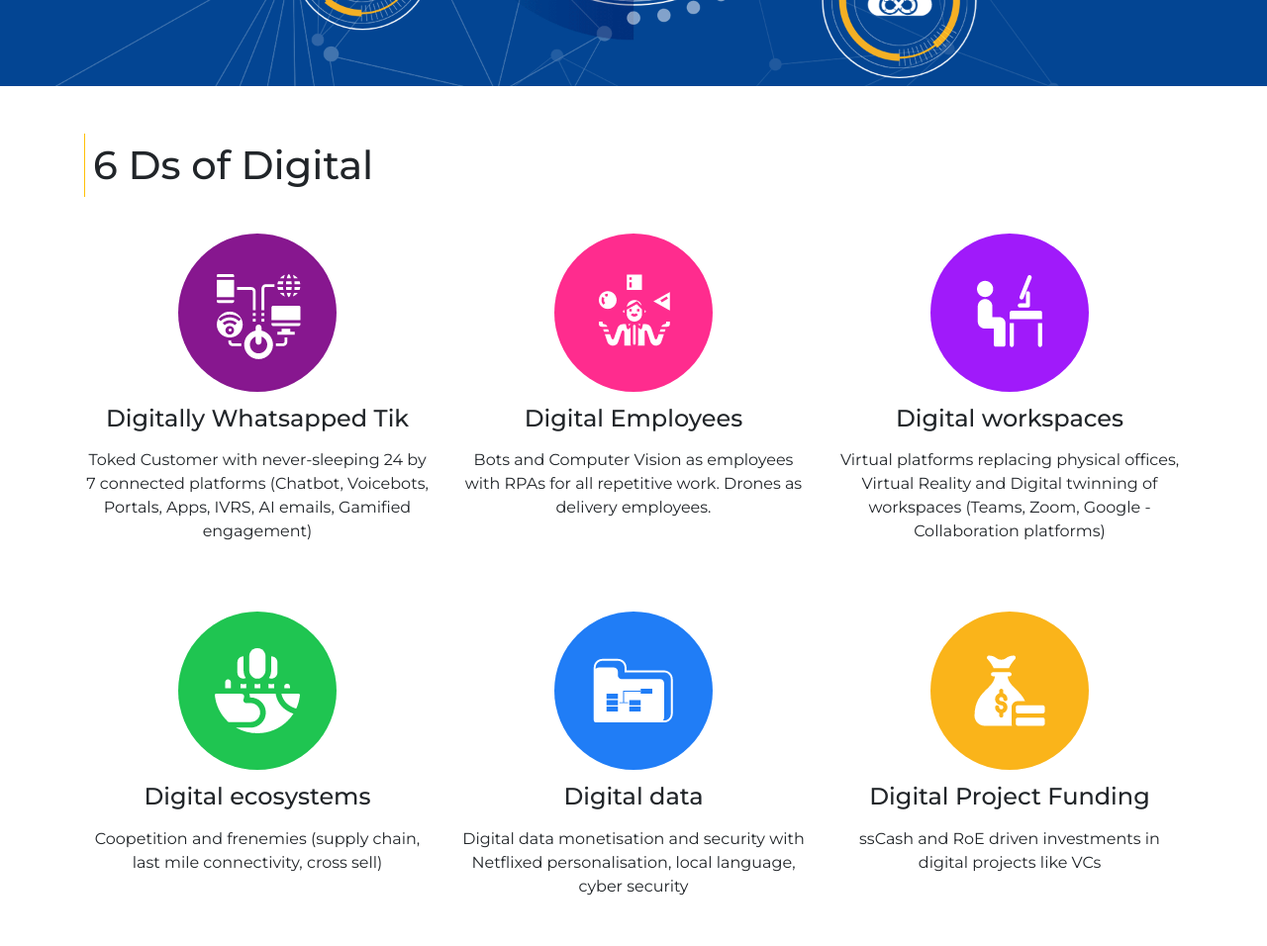
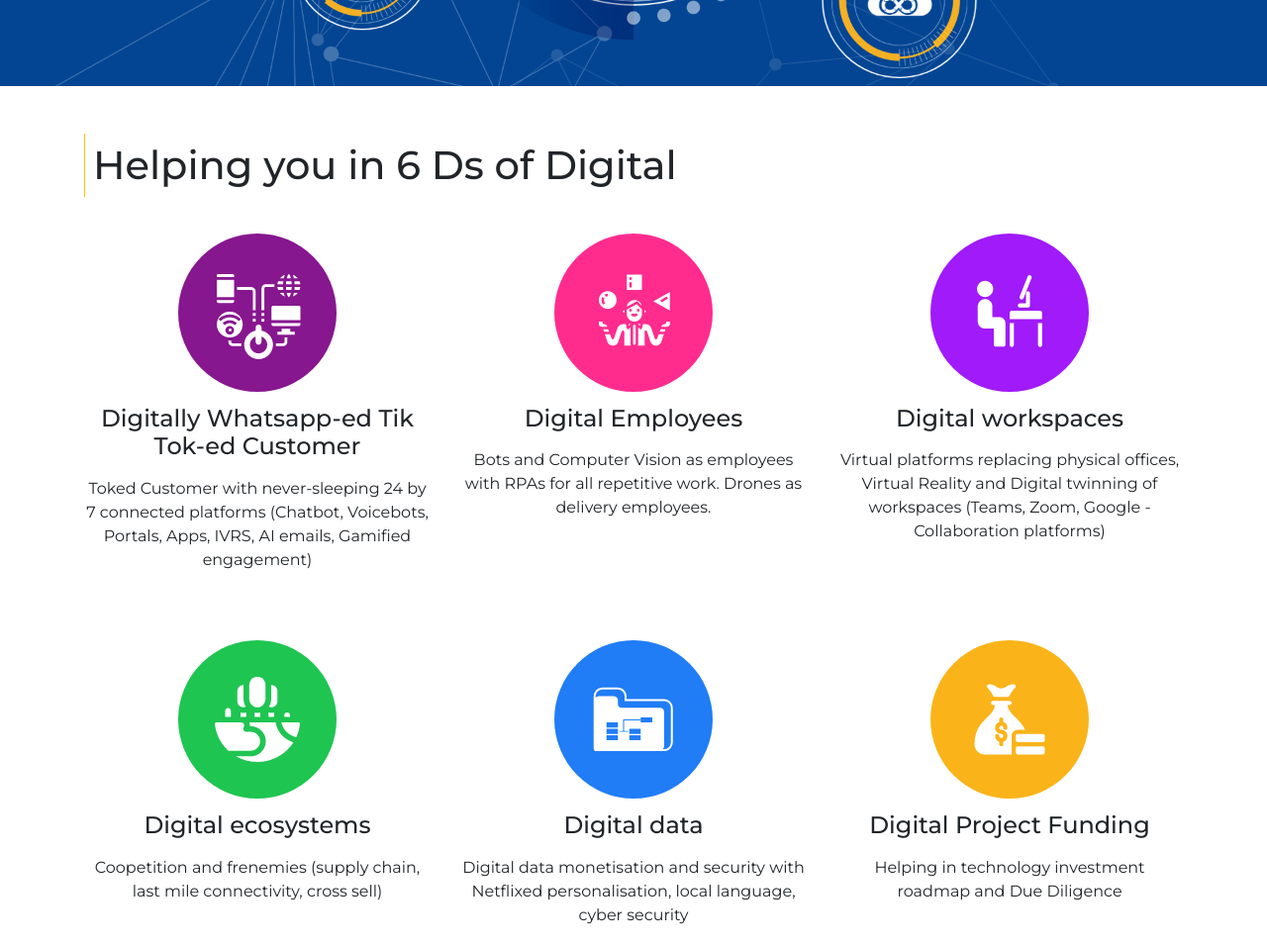
Before and after one commit to saravanakumarfzs/celeric, a plain HTML site: page index.html in a window 1280 px wide. Shown: the part 420-1376 px from the top of the page at 99% size. Drawn offline with nearby package versions, Linux system fonts and the light colour scheme.

Commit message:
Add files via upload

```diff
--- a/index.html
+++ b/index.html
@@ -133,12 +133,12 @@ $(document).ready(function() {
   <div class="container">
   <br>
   <br>
-  <h1 class="border-warning border-left p-2 mb-2 ">6 Ds of Digital</h1>
+  <h1 class="border-warning border-left p-2 mb-2 ">Helping you in 6 Ds of Digital</h1>
   <br>
   <div class="row">
      <div class="col-sm-4 ">
       <center><img src="img/11.png" class="img-fluid"></center>
-       <h4 class="text-center p-2 mb-2">Digitally Whatsapped Tik</h4>
+       <h4 class="text-center p-2 mb-2">Digitally Whatsapp-ed Tik Tok-ed Customer</h4>
       <p class="text-center">Toked Customer with never-sleeping 24 by 7 connected platforms (Chatbot, Voicebots, Portals, Apps, IVRS, AI emails, Gamified engagement)</p>
      </div>
      <div class="col-sm-4 ">
@@ -168,7 +168,7 @@ $(document).ready(function() {
       <div class="col-sm-4 ">
         <center><img src="img/16.png" class="img-fluid"></center>
         <h4 class="text-center p-2 mb-2">Digital Project Funding</h4>
-       <p class="text-center">ssCash and RoE driven investments in digital projects like VCs</p>
+       <p class="text-center">Helping in technology investment roadmap and Due Diligence</p>
      </div>
   </div>
   <br>
@@ -333,7 +333,7 @@ $(document).ready(function() {
         <h5 class="text-light">Contact</h5>
 
         <p class="text-light">
-          <i class="fa fa-home mr-3"></i> New York, NY 10012, US</p>
+          <i class="fa fa-home mr-3"></i> Unit NS-205 Soudhamini, <br>Next to Art of Living Ashram, <br>21st KM Kanakapura Road, <br> Bangalore,<br>Karanataka-560 082</p>
         <p class="text-light">
           <i class="fa fa-envelope mr-3"></i> info@example.com</p>
         <p class="text-light">
```
Also changed, not shown: cloud_and_devops.html (+1 -1 lines), contact.html (+2 -2 lines), cyber_security.html (+2 -2 lines), digital_products.html (+1 -1 lines), fintech.html (+1 -1 lines), privacy_policy.html (+1 -1 lines).
